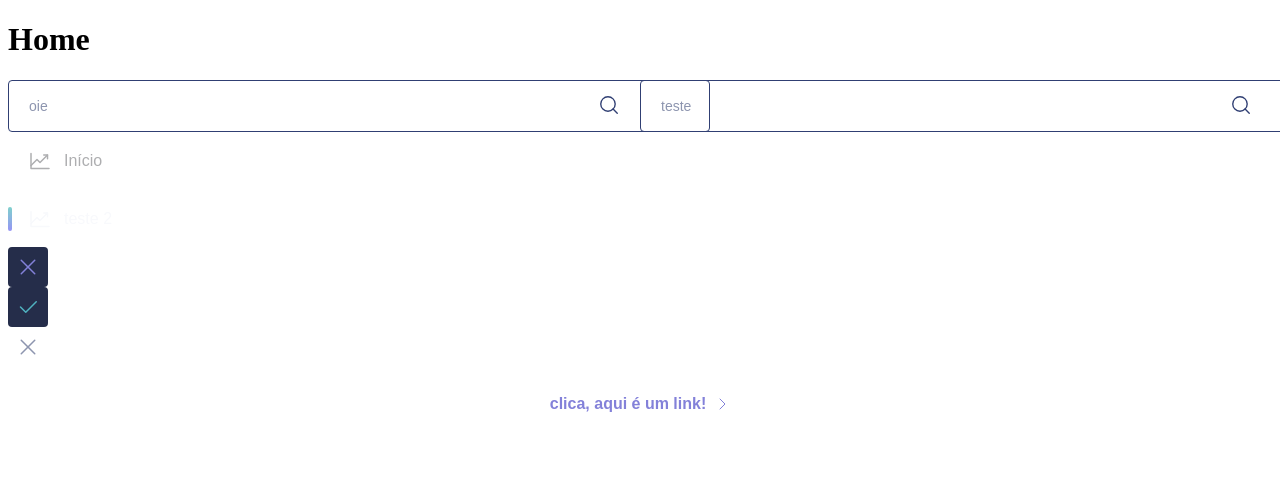
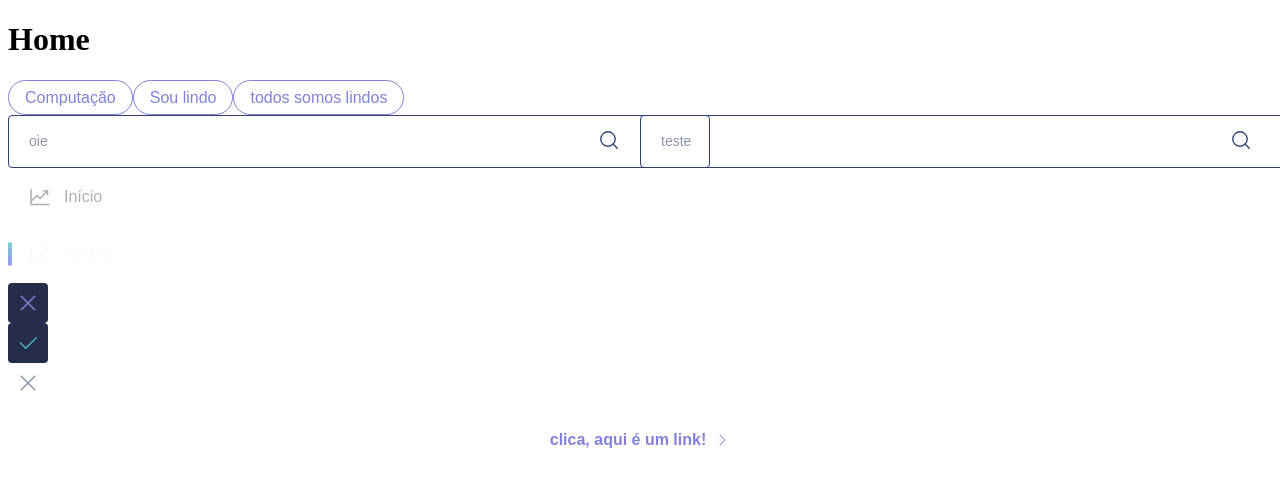
Before and after one commit to mateusrc-dev/bookwise, a Next.js app: page /home in a window 1280 px wide. Shown: the top 486 px of the page. Built offline with nearby package versions, Linux system fonts and the light colour scheme.

Commit message:
create component Tag

```diff
--- /dev/null
+++ b/src/components/Tag/index.tsx
@@ -0,0 +1,32 @@
+import { useState } from "react";
+import { TagContainer } from "./styles";
+
+type Props = {
+  title: string;
+};
+
+export default function Tag({ title }: Props) {
+  const [selected, setSelected] = useState(false);
+
+  function handleSelect() {
+    if (selected === false) {
+      setSelected(true);
+    } else {
+      setSelected(false);
+    }
+  }
+
+  return (
+    <TagContainer
+      onClick={handleSelect}
+      css={{
+        "--selected-background": selected === true ? "#2A2879" : "transparent",
+        "--selected-color": selected === true ? "#F8F9FC" : "#8381D9",
+        "--selected-border-color":
+          selected === true ? "transparent" : "#8381D9",
+      }}
+    >
+      {title}
+    </TagContainer>
+  );
+}
--- /dev/null
+++ b/src/components/Tag/styles.ts
@@ -0,0 +1,23 @@
+import { styled } from "@/styles";
+
+export const TagContainer = styled("button", {
+  display: "flex",
+  justifyContent: "center",
+  alignItems: "center",
+  padding: "0.25rem 1rem",
+  gap: "$2",
+  borderWidth: "1px",
+  borderStyle: "solid",
+  borderColor: "var(--selected-border-color)",
+  borderRadius: "999px",
+  backgroundColor: "var(--selected-background)",
+  fontFamily: "$default",
+  fontWeight: "$regular",
+  fontSize: "$md",
+  lineHeight: "$base",
+  color: "var(--selected-color)",
+  cursor: "pointer",
+  "&:hover": {
+    borderColor: "#8381D9",
+  },
+});
--- a/src/pages/home.tsx
+++ b/src/pages/home.tsx
@@ -2,11 +2,17 @@ import Close from "@/components/Close";
 import Input from "@/components/Input";
 import Link from "@/components/Link";
 import Navigation from "@/components/Navigation";
+import Tag from "@/components/Tag";
 
 export default function Home() {
   return (
     <>
       <h1>Home</h1>
+      <div style={{ display: "flex" }}>
+        <Tag title="Computação" />
+        <Tag title="Sou lindo" />
+        <Tag title="todos somos lindos" />
+      </div>
       <div style={{ display: "flex" }}>
         <Input placeholder="oie" />
         <Input placeholder="teste" />
```
Also changed, not shown: src/components/Close/index.tsx (line endings or trailing spaces), src/components/Close/styles.ts (line endings or trailing spaces).
